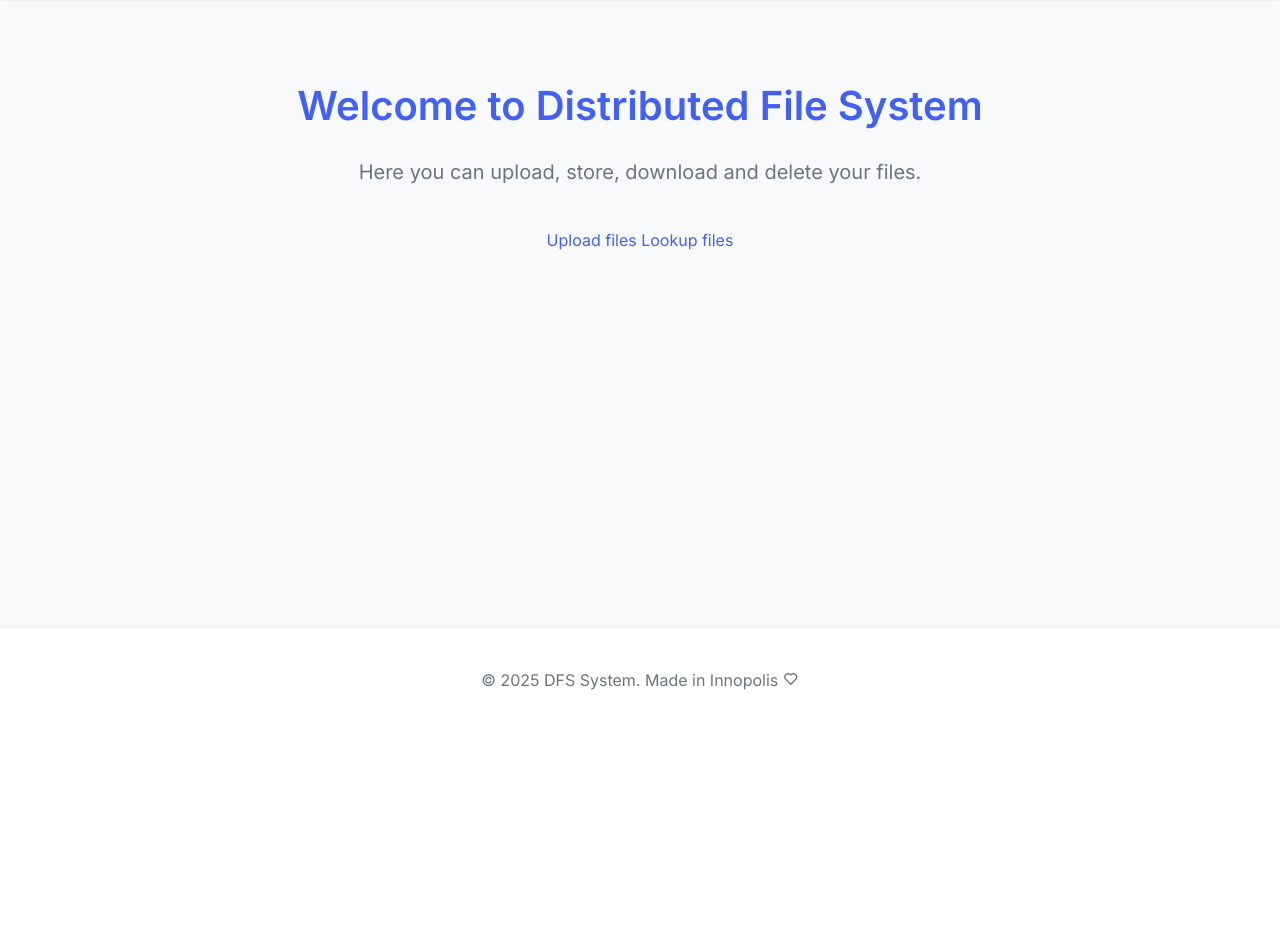
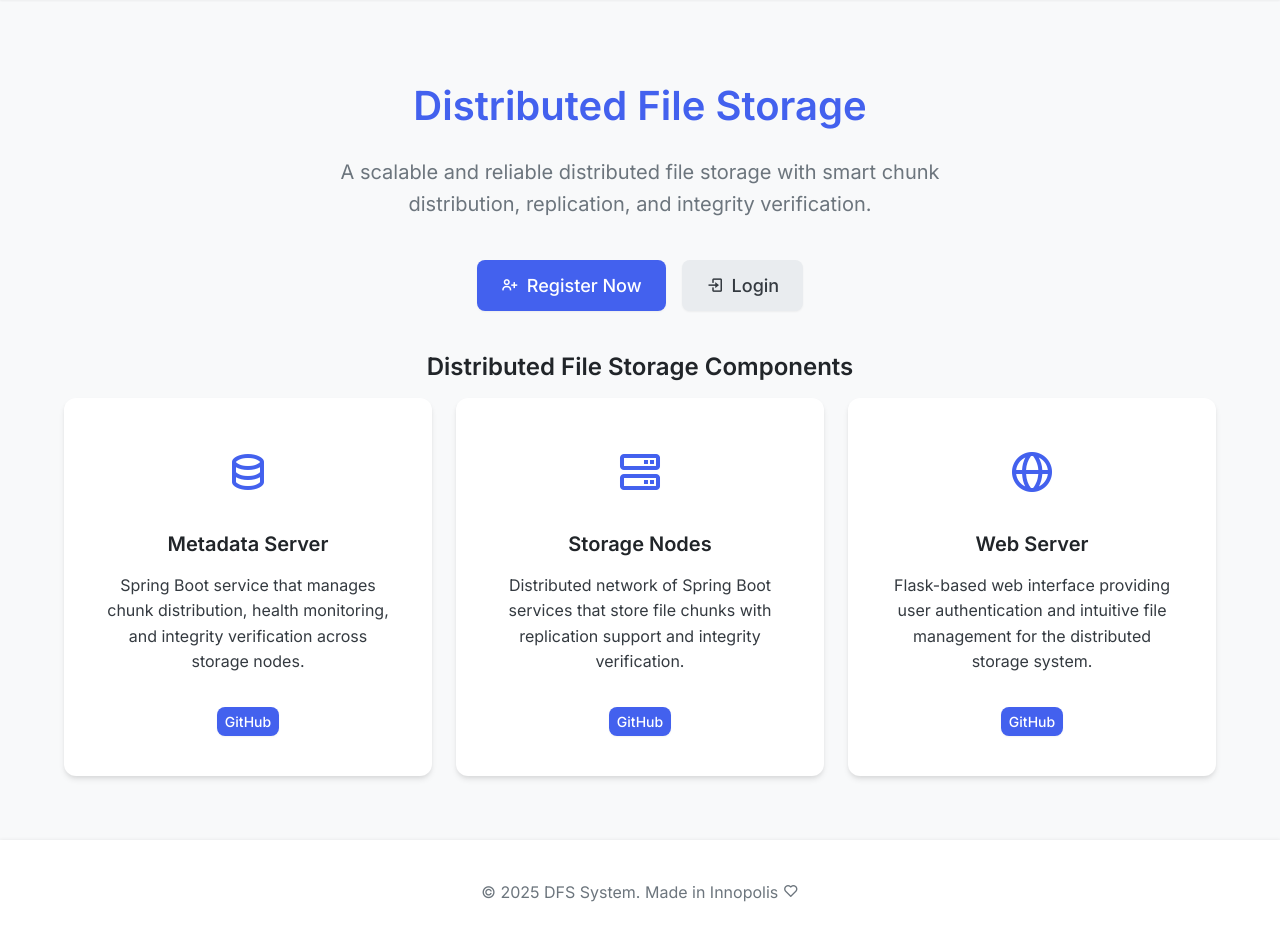
Before and after one commit to harutoyume/dfs_web_server, a Flask app: page / in a window 1280 px wide. Shown: the part 66-1012 px from the top of the page. Before the commit the page ends 756 px from the top, so only its background shows below. Run offline with Flask 3, Linux system fonts and the light colour scheme.

Commit message:
Improve home layout and update home content

```diff
--- a/app/static/css/style.css
+++ b/app/static/css/style.css
@@ -535,3 +535,34 @@ footer p {
 .inline-form {
   display: inline;
 }
+
+    margin-top: var(--space-xl);
+    padding: var(--space-xl) 0;
+}
+
+.features-header {
+    margin-bottom: var(--space-xl);
+}
+
+.feature-cards {
+    display: grid;
+    grid-template-columns: 1fr;
+    gap: var(--space-lg);
+}
+
+@media (min-width: 768px) {
+    .feature-cards {
+        grid-template-columns: repeat(3, 1fr);
+    }
+}
+
+.feature-card {
+    text-align: center;
+    padding: var(--space-xl);
+}
+
+.feature-icon {
+    font-size: 3rem;
+    color: var(--primary);
+    margin-bottom: var(--space-md);
+}
--- a/app/templates/index.html
+++ b/app/templates/index.html
@@ -2,11 +2,62 @@
 
 {% block content %}
 <div class="welcome">
-    <h2>Welcome to Distributed File System</h2>
-    <p>Here you can upload, store, download and delete your files.</p>
-    <div class="actions">
-        <a href="{{ url_for('upload') }}" class="button primary">Upload files</a>
-        <a href="{{ url_for('files') }}" class="button">Lookup files</a>
+    <h2>Distributed File Storage</h2>
+    <p>A scalable and reliable distributed file storage with smart chunk distribution, replication, and integrity verification.</p>
+
+    <div class="welcome-actions">
+        {% if current_user.is_authenticated %}
+            <a href="{{ url_for('upload') }}" class="btn btn-primary btn-lg">
+                <i class='bx bx-upload'></i> Upload Files
+            </a>
+            <a href="{{ url_for('files') }}" class="btn btn-secondary btn-lg">
+                <i class='bx bx-folder'></i> My Files
+            </a>
+        {% else %}
+            <a href="{{ url_for('register') }}" class="btn btn-primary btn-lg">
+                <i class='bx bx-user-plus'></i> Register Now
+            </a>
+            <a href="{{ url_for('login') }}" class="btn btn-secondary btn-lg">
+                <i class='bx bx-log-in'></i> Login
+            </a>
+        {% endif %}
+    </div>
+</div>
+
+<div class="features">
+    <div class="features-header">
+        <h3 class="text-center">Distributed File Storage Components</h3>
+    </div>
+    <div class="feature-cards">
+        <div class="card feature-card">
+            <div class="feature-icon">
+                <i class='bx bx-data'></i>
+            </div>
+            <h4>Metadata Server</h4>
+            <p>Spring Boot service that manages chunk distribution, health monitoring, and integrity verification across storage nodes.</p>
+            <a href="https://github.com/Nexonm/dfs-metadata/" class="btn btn-sm btn-primary mt-2">GitHub</a>
+        </div>
+
+        <div class="card feature-card">
+            <div class="feature-icon">
+                <i class='bx bx-server'></i>
+            </div>
+            <h4>Storage Nodes</h4>
+            <p>Distributed network of Spring Boot services that store file chunks with replication support and integrity verification.</p>
+            <a href="https://github.com/Nexonm/dfs-storage-node" class="btn btn-sm btn-primary mt-2">GitHub</a>
+        </div>
+
+        <div class="card feature-card">
+            <div class="feature-icon">
+                <i class='bx bx-globe'></i>
+            </div>
+            <h4>Web Server</h4>
+            <p>Flask-based web interface providing user authentication and intuitive file management for the distributed storage system.</p>
+            <a href="https://github.com/harutoyume/dfs_web_server" class="btn btn-sm btn-primary mt-2">GitHub</a>
+        </div>
     </div>
 </div>
 {% endblock %}
+
+{% block extra_head %}
+{% endblock %}
```
